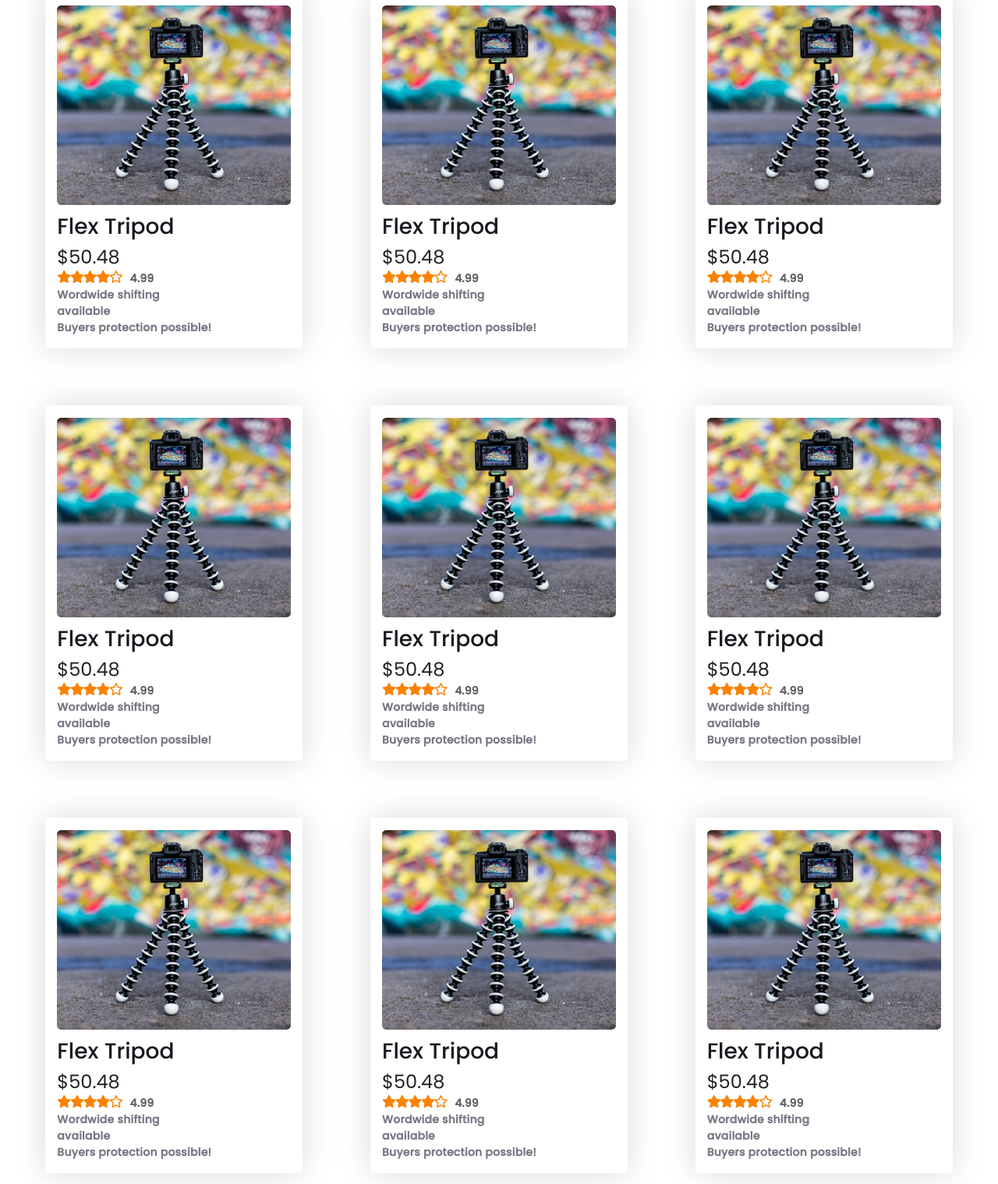
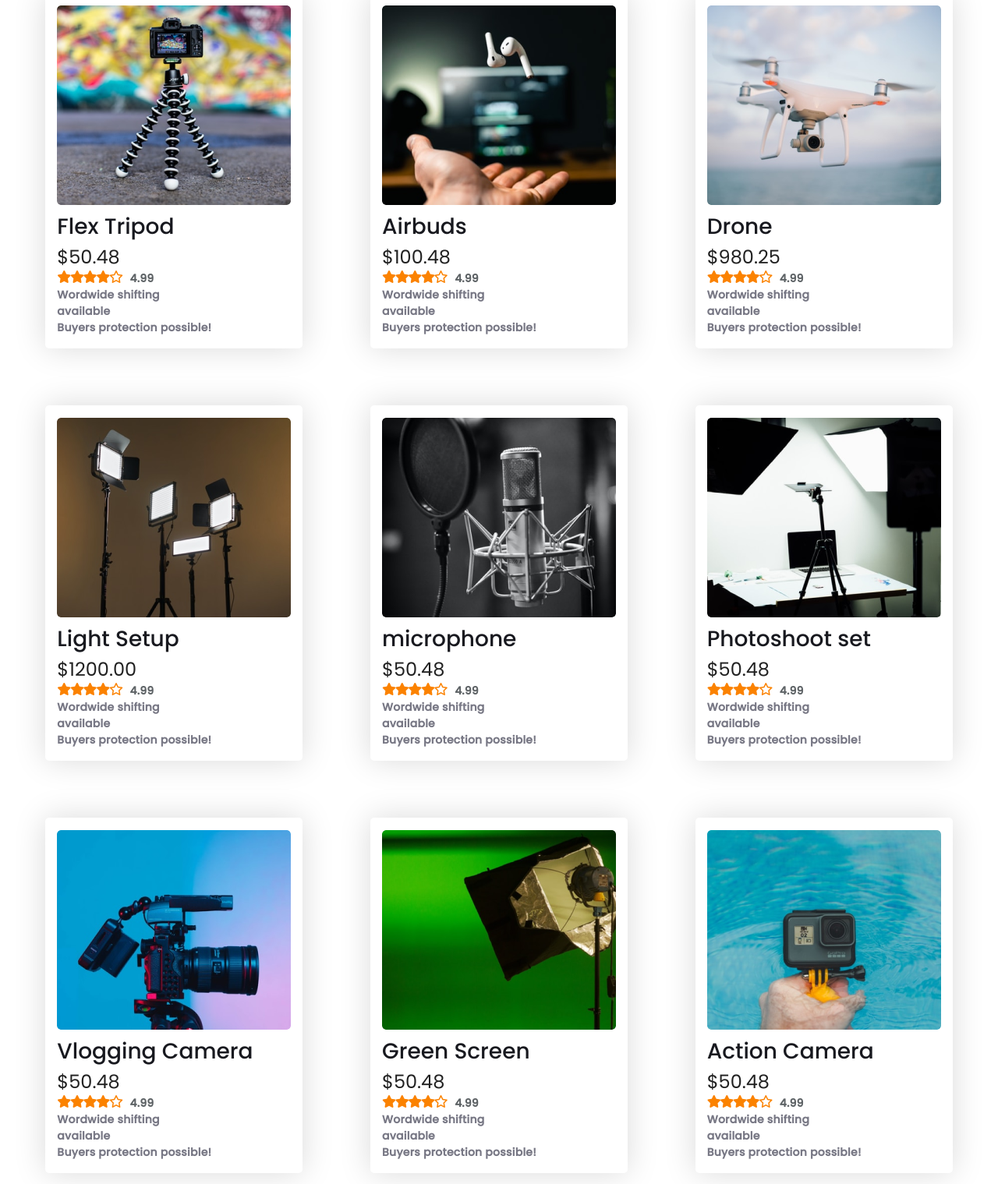
Before and after one commit to rajibrahman74/reponsive-influencer-products, a plain HTML site: page index.html in a window 1280 px wide. Shown: the part 781-2300 px from the top of the page at 78% size. Drawn offline with Linux system fonts and the light colour scheme; a web font is replaced by a local one.

Commit message:
populer-section-done

```diff
--- a/index.html
+++ b/index.html
@@ -96,8 +96,62 @@
                 </p>
             </div>
             <div class="card">
-                <img src="images/tripod.png" alt="">
-                <h3>Flex Tripod</h3>
+                <img src="images/airpod.png" alt="">
+                <h3>Airbuds</h3>
+                <h4>$100.48</h4>
+                <div class="ratings">
+                    <i class="fa-solid fa-star"></i>
+                    <i class="fa-solid fa-star"></i>
+                    <i class="fa-solid fa-star"></i>
+                    <i class="fa-solid fa-star"></i>
+                    <i class="fa-regular fa-star"></i>
+                    <p>4.99</p>
+                </div>
+                <p>Wordwide shifting <br>
+                    available
+                    <br>
+                    Buyers protection possible!
+                </p>
+            </div>
+            <div class="card">
+                <img src="images/drone.png" alt="">
+                <h3>Drone</h3>
+                <h4>$980.25</h4>
+                <div class="ratings">
+                    <i class="fa-solid fa-star"></i>
+                    <i class="fa-solid fa-star"></i>
+                    <i class="fa-solid fa-star"></i>
+                    <i class="fa-solid fa-star"></i>
+                    <i class="fa-regular fa-star"></i>
+                    <p>4.99</p>
+                </div>
+                <p>Wordwide shifting <br>
+                    available
+                    <br>
+                    Buyers protection possible!
+                </p>
+            </div>
+            <div class="card">
+                <img src="images/lights.png" alt="">
+                <h3>Light Setup </h3>
+                <h4>$1200.00</h4>
+                <div class="ratings">
+                    <i class="fa-solid fa-star"></i>
+                    <i class="fa-solid fa-star"></i>
+                    <i class="fa-solid fa-star"></i>
+                    <i class="fa-solid fa-star"></i>
+                    <i class="fa-regular fa-star"></i>
+                    <p>4.99</p>
+                </div>
+                <p>Wordwide shifting <br>
+                    available
+                    <br>
+                    Buyers protection possible!
+                </p>
+            </div>
+            <div class="card">
+                <img src="images/mic.png" alt="">
+                <h3>microphone</h3>
                 <h4>$50.48</h4>
                 <div class="ratings">
                     <i class="fa-solid fa-star"></i>
@@ -114,8 +168,8 @@
                 </p>
             </div>
             <div class="card">
-                <img src="images/tripod.png" alt="">
-                <h3>Flex Tripod</h3>
+                <img src="images/setup.png" alt="">
+                <h3>Photoshoot set </h3>
                 <h4>$50.48</h4>
                 <div class="ratings">
                     <i class="fa-solid fa-star"></i>
@@ -132,8 +186,8 @@
                 </p>
             </div>
             <div class="card">
-                <img src="images/tripod.png" alt="">
-                <h3>Flex Tripod</h3>
+                <img src="images/camera.png" alt="">
+                <h3>Vlogging Camera </h3>
                 <h4>$50.48</h4>
                 <div class="ratings">
                     <i class="fa-solid fa-star"></i>
@@ -150,8 +204,8 @@
                 </p>
             </div>
             <div class="card">
-                <img src="images/tripod.png" alt="">
-                <h3>Flex Tripod</h3>
+                <img src="images/single-light.png" alt="">
+                <h3>Green Screen </h3>
                 <h4>$50.48</h4>
                 <div class="ratings">
                     <i class="fa-solid fa-star"></i>
@@ -168,62 +222,8 @@
                 </p>
             </div>
             <div class="card">
-                <img src="images/tripod.png" alt="">
-                <h3>Flex Tripod</h3>
-                <h4>$50.48</h4>
-                <div class="ratings">
-                    <i class="fa-solid fa-star"></i>
-                    <i class="fa-solid fa-star"></i>
-                    <i class="fa-solid fa-star"></i>
-                    <i class="fa-solid fa-star"></i>
-                    <i class="fa-regular fa-star"></i>
-                    <p>4.99</p>
-                </div>
-                <p>Wordwide shifting <br>
-                    available
-                    <br>
-                    Buyers protection possible!
-                </p>
-            </div>
-            <div class="card">
-                <img src="images/tripod.png" alt="">
-                <h3>Flex Tripod</h3>
-                <h4>$50.48</h4>
-                <div class="ratings">
-                    <i class="fa-solid fa-star"></i>
-                    <i class="fa-solid fa-star"></i>
-                    <i class="fa-solid fa-star"></i>
-                    <i class="fa-solid fa-star"></i>
-                    <i class="fa-regular fa-star"></i>
-                    <p>4.99</p>
-                </div>
-                <p>Wordwide shifting <br>
-                    available
-                    <br>
-                    Buyers protection possible!
-                </p>
-            </div>
-            <div class="card">
-                <img src="images/tripod.png" alt="">
-                <h3>Flex Tripod</h3>
-                <h4>$50.48</h4>
-                <div class="ratings">
-                    <i class="fa-solid fa-star"></i>
-                    <i class="fa-solid fa-star"></i>
-                    <i class="fa-solid fa-star"></i>
-                    <i class="fa-solid fa-star"></i>
-                    <i class="fa-regular fa-star"></i>
-                    <p>4.99</p>
-                </div>
-                <p>Wordwide shifting <br>
-                    available
-                    <br>
-                    Buyers protection possible!
-                </p>
-            </div>
-            <div class="card">
-                <img src="images/tripod.png" alt="">
-                <h3>Flex Tripod</h3>
+                <img src="images/action.png" alt="">
+                <h3>Action Camera </h3>
                 <h4>$50.48</h4>
                 <div class="ratings">
                     <i class="fa-solid fa-star"></i>
```
Also changed, not shown: style.css (line endings or trailing spaces).
